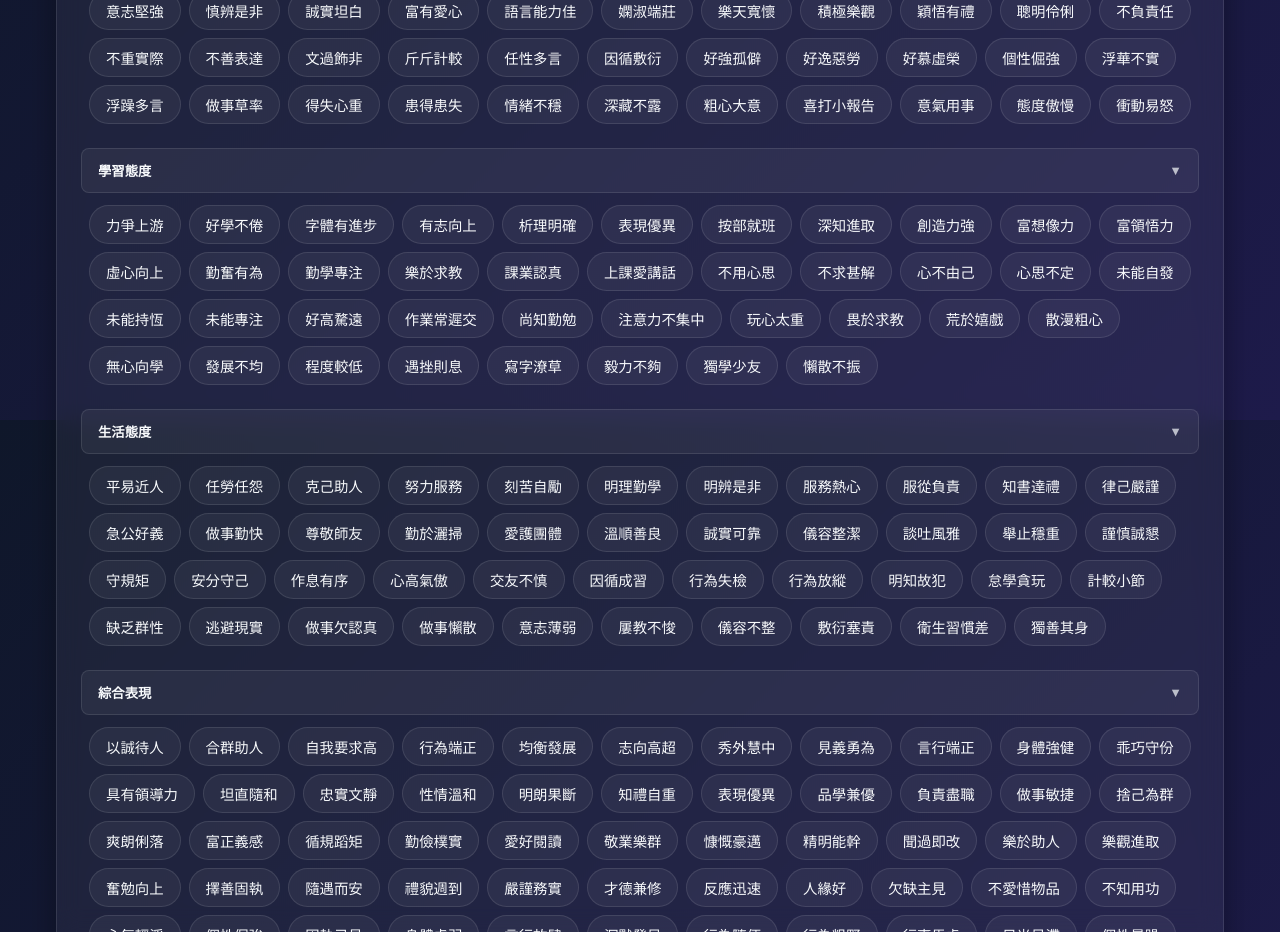
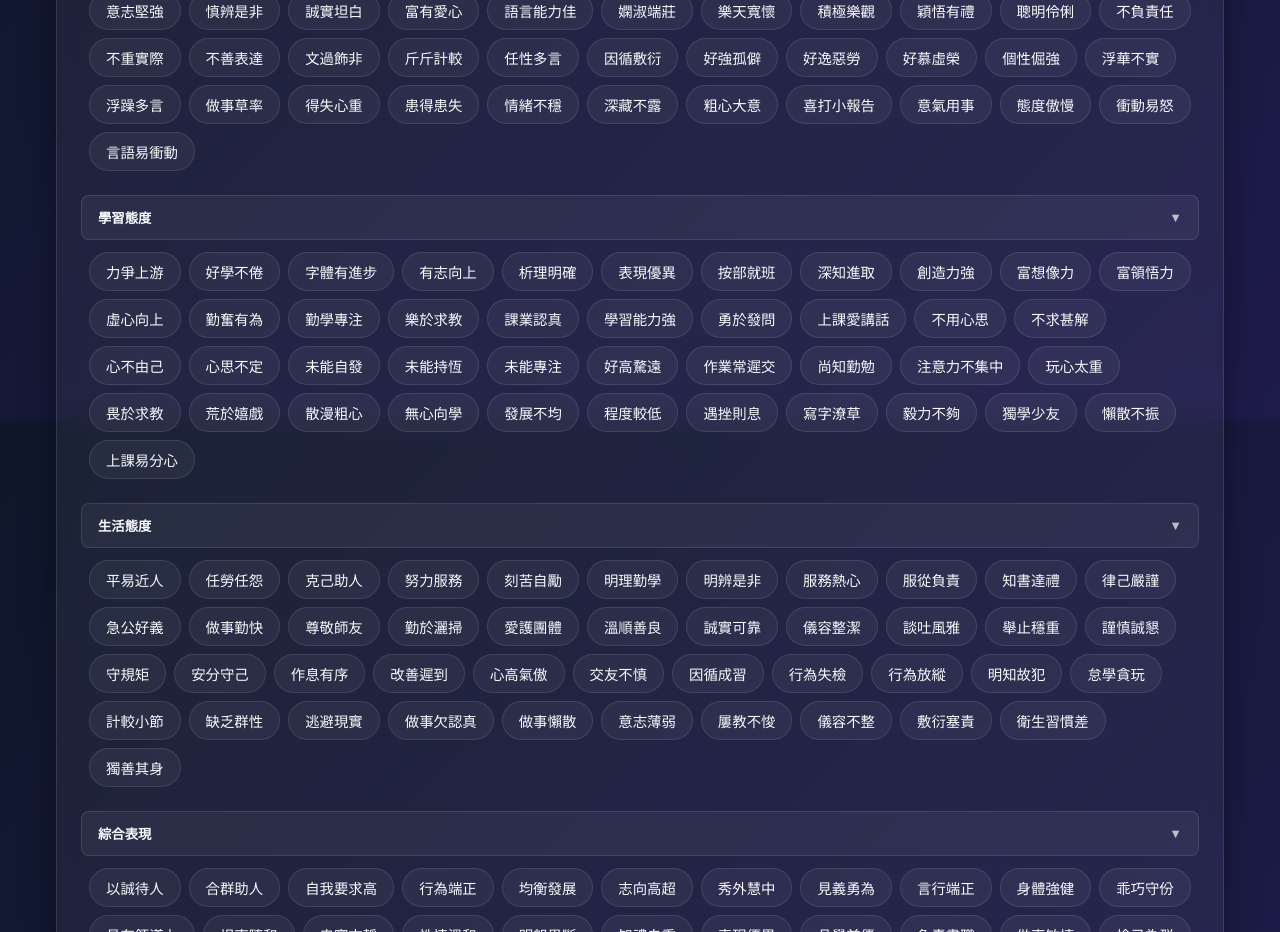
Before and after one commit to evanslin1997/Teacher, a React (Vite) app: page / in a window 1280 px wide. Shown: the part 1180-2112 px from the top of the page. Built offline with nearby package versions, Linux system fonts and the light colour scheme.

Commit message:
Update TraitSelector component.

```diff
--- a/src/components/TraitSelector.jsx
+++ b/src/components/TraitSelector.jsx
@@ -14,19 +14,21 @@ const TRAIT_CATEGORIES = {
         '好逸惡勞', '好慕虛榮', '個性倔強', '浮華不實',
         '浮躁多言', '做事草率', '得失心重', '患得患失',
         '情緒不穩', '深藏不露', '粗心大意', '喜打小報告',
-        '意氣用事', '態度傲慢', '衝動易怒'
+        '意氣用事', '態度傲慢', '衝動易怒', '言語易衝動'
     ],
     '學習態度': [
         '力爭上游', '好學不倦', '字體有進步', '有志向上',
         '析理明確', '表現優異', '按部就班', '深知進取',
         '創造力強', '富想像力', '富領悟力', '虛心向上',
         '勤奮有為', '勤學專注', '樂於求教', '課業認真',
+        '學習能力強', '勇於發問',
         '上課愛講話', '不用心思', '不求甚解', '心不由己',
         '心思不定', '未能自發', '未能持恆', '未能專注',
         '好高騖遠', '作業常遲交', '尚知勤勉', '注意力不集中',
         '玩心太重', '畏於求教', '荒於嬉戲', '散漫粗心',
         '無心向學', '發展不均', '程度較低', '遇挫則息',
-        '寫字潦草', '毅力不夠', '獨學少友', '懶散不振'
+        '寫字潦草', '毅力不夠', '獨學少友', '懶散不振',
+        '上課易分心'
     ],
     '生活態度': [
         '平易近人', '任勞任怨', '克己助人', '努力服務',
@@ -35,7 +37,7 @@ const TRAIT_CATEGORIES = {
         '做事勤快', '尊敬師友', '勤於灑掃', '愛護團體',
         '溫順善良', '誠實可靠', '儀容整潔', '談吐風雅',
         '舉止穩重', '謹慎誠懇', '守規矩', '安分守己',
-        '作息有序',
+        '作息有序', '改善遲到',
         '心高氣傲', '交友不慎', '因循成習', '行為失檢',
         '行為放縱', '明知故犯', '怠學貪玩', '計較小節',
         '缺乏群性', '逃避現實', '做事欠認真', '做事懶散',
```
